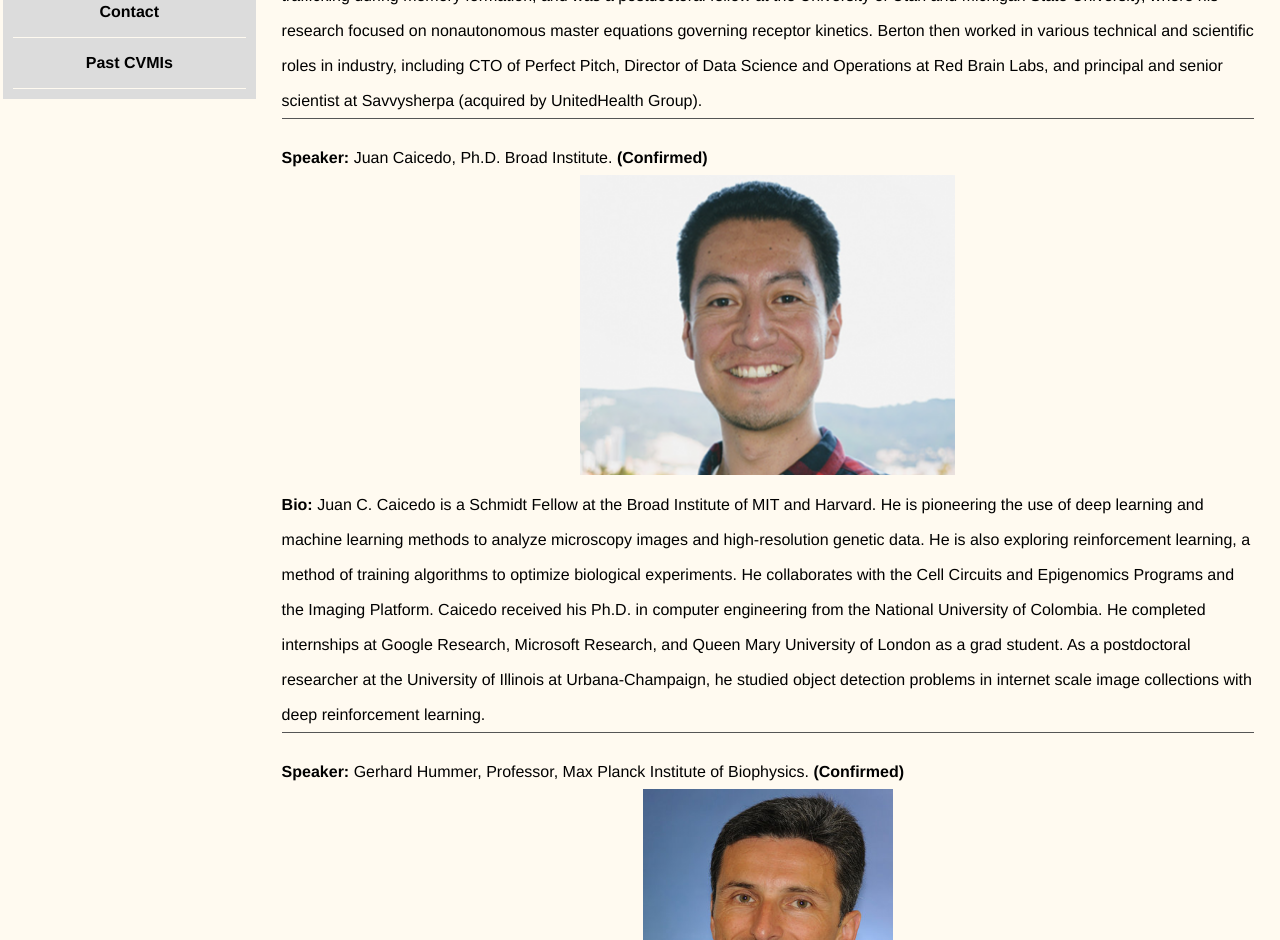
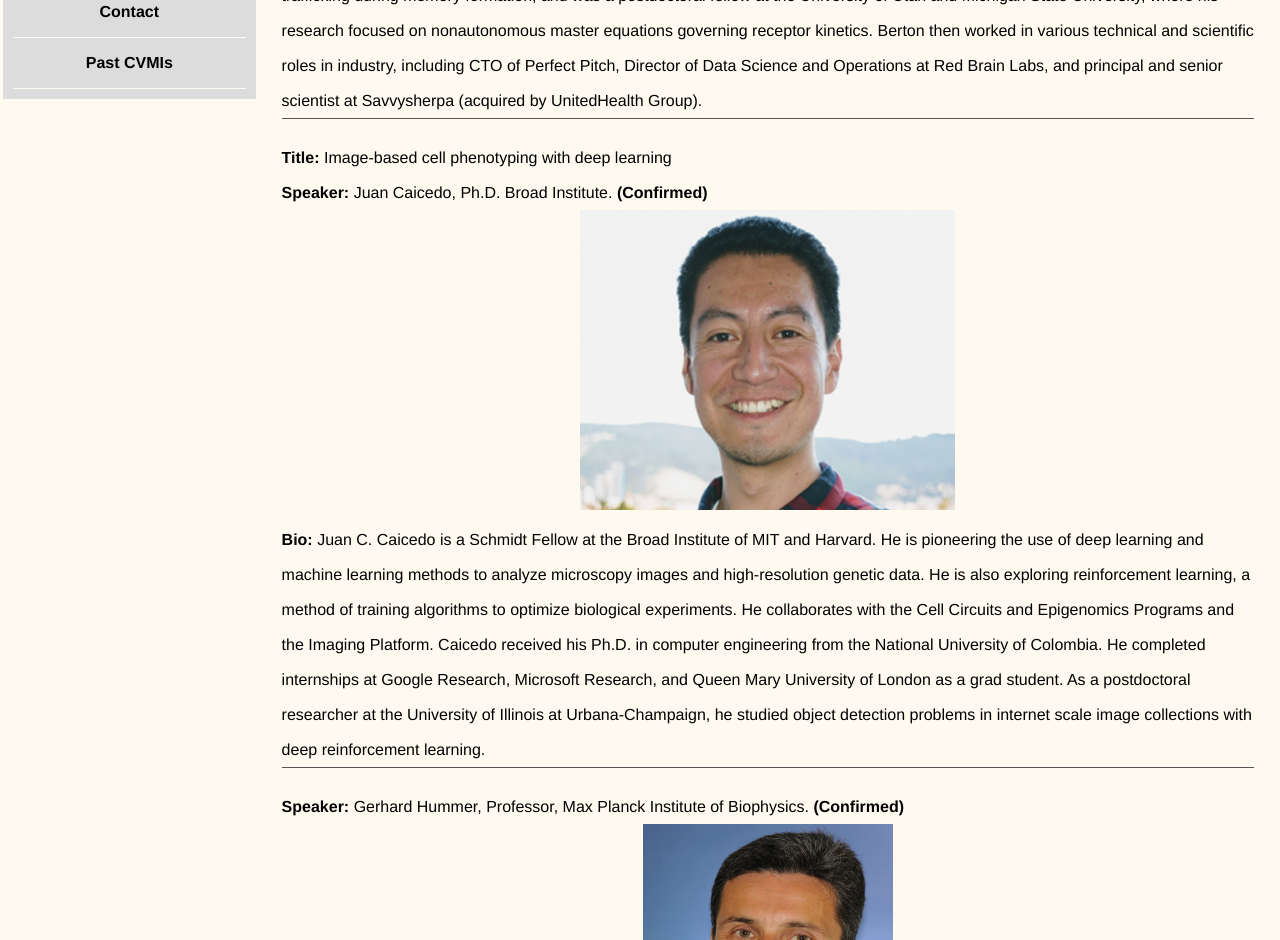
Before and after one commit to cvmi2021/cvmi2021.github.io, a plain HTML site: page speakers.html in a window 1280 px wide. Shown: the part 816-1756 px from the top of the page. Drawn offline with Linux system fonts and the light colour scheme.

Commit message:
Update speakers.html

```diff
--- a/speakers.html
+++ b/speakers.html
@@ -75,7 +75,8 @@
             <hr style="height:1px;border:none;border-top:1px solid #555555;" />
 
             <div>
-                <strong>Speaker:</strong>
+                <p>  <strong>Title:</strong>  Image-based cell phenotyping with deep learning</p>
+		<strong>Speaker:</strong>
                 <span>Juan Caicedo, Ph.D. Broad Institute. </span><strong>(Confirmed)</strong> <br>
                 <p><center>
 		<img class="img-responsive" alt="" src="./img/images/JuanCaicedo-bio.png" width="375" height="300">
```
